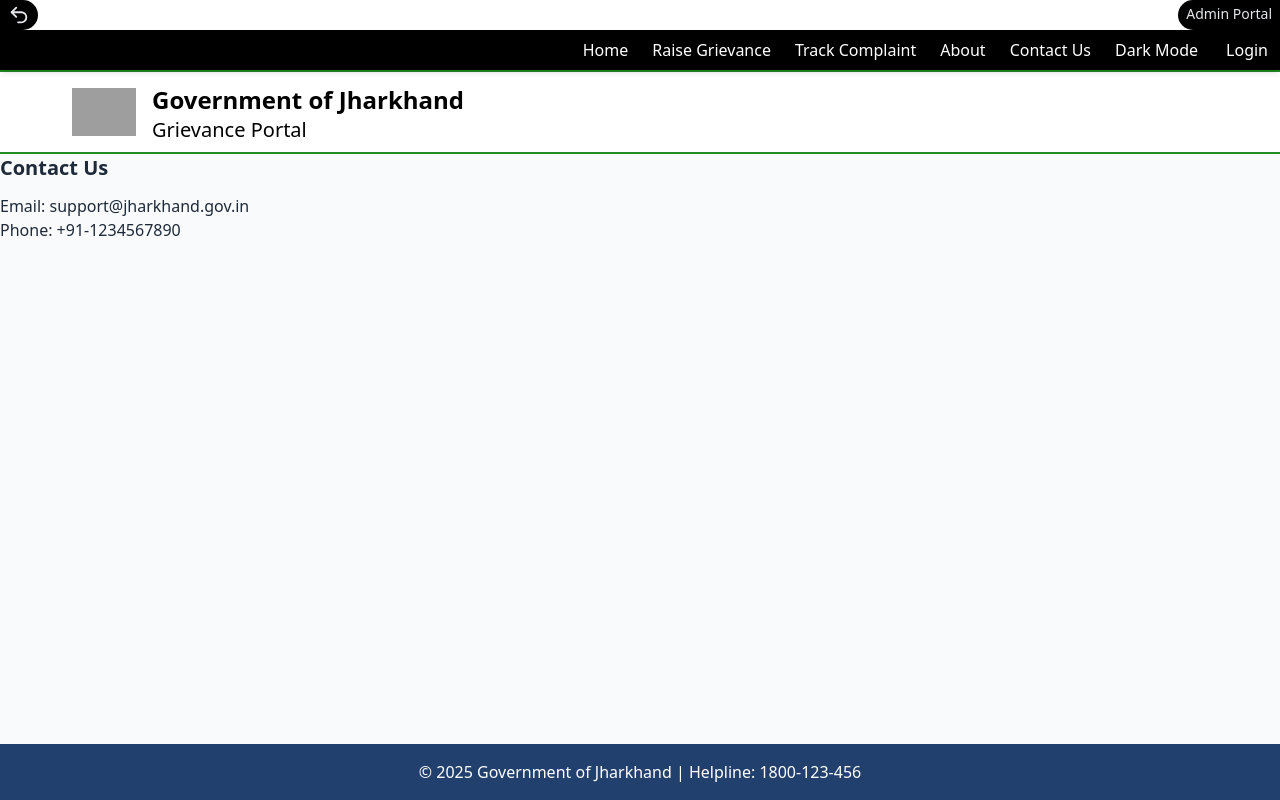
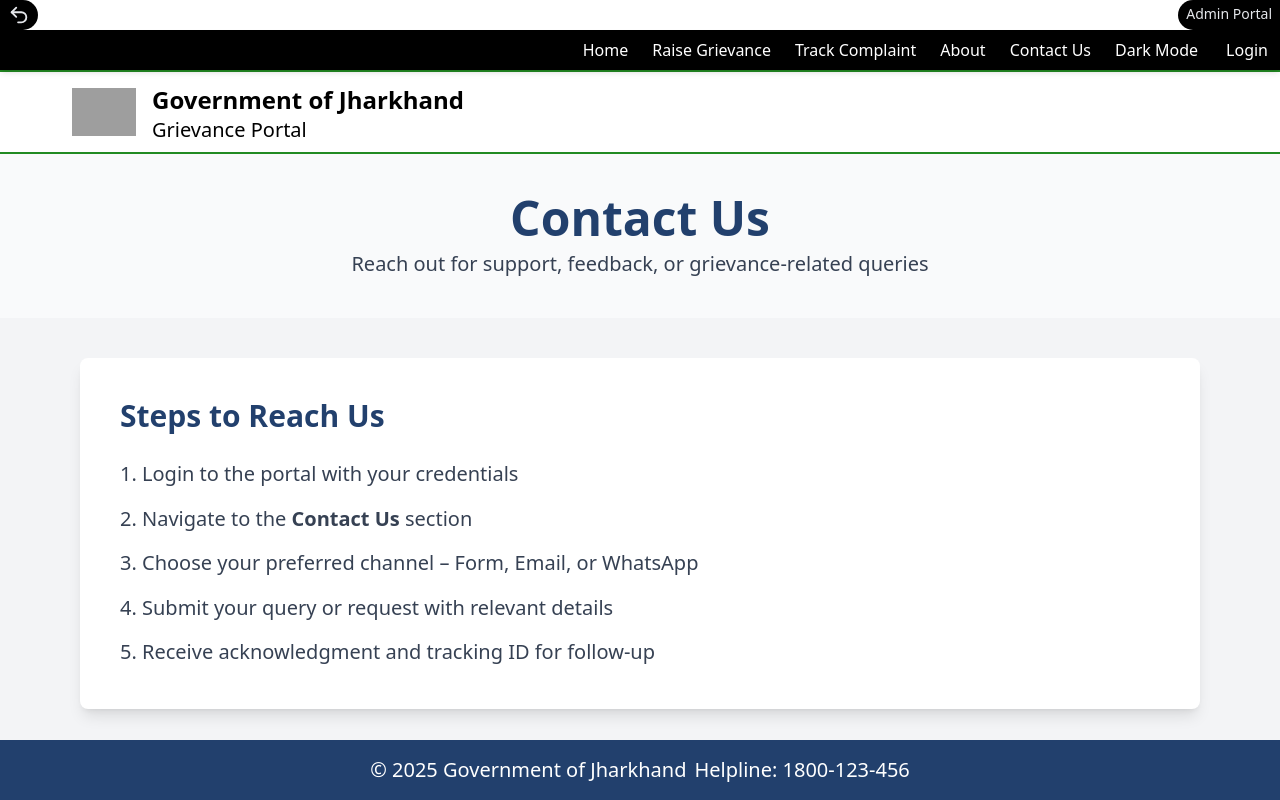
Before and after one commit to AaronSamuelM/Grievence_Portal, a React (Vite) app: page /contact in a window 1280 px wide. Built offline with nearby package versions, Linux system fonts and the light colour scheme; grey boxes are pictures that could not be loaded.

Commit message:
contact page

```diff
--- a/src/App.jsx
+++ b/src/App.jsx
@@ -62,7 +62,9 @@ function App() {
           Admin Portal
         </button>
       </div>
-      {!isLoginPage && <Sidebar LoggedIn={LoggedIn} setLoggedIn={setLoggedIn} />}
+      {!isLoginPage && (
+        <Sidebar LoggedIn={LoggedIn} setLoggedIn={setLoggedIn} />
+      )}
       <GlobalWarning />
       {!isLoginPage && <Header1 />}
 
@@ -86,13 +88,24 @@ function App() {
             <Route path="/links" element={<Links />} />
             <Route path="/contact" element={<Contact />} />
             <Route path="/settings" element={<Settings />} />
-            <Route path="/login" element={<Login setLoggedIn={setLoggedIn} />} />
+            <Route
+              path="/login"
+              element={<Login setLoggedIn={setLoggedIn} />}
+            />
           </Routes>
         </animated.div>
       </main>
 
-      <footer className="bg-[#22406d] text-white text-center py-4">
-        © 2025 Government of Jharkhand | Helpline: 1800-123-456
+      <footer className="bg-[#22406d] text-white py-4">
+        <div
+          className="container mx-auto px-4
+                  flex flex-col text-sm items-center justify-center gap-2
+                  md:flex-row md:text-lg
+                  lg:px-20 lg:text-xl"
+        >
+          <p>© 2025 Government of Jharkhand</p>
+          <p>Helpline: 1800-123-456</p>
+        </div>
       </footer>
     </div>
   );
--- a/src/pages/Contact.jsx
+++ b/src/pages/Contact.jsx
@@ -1,10 +1,152 @@
-function Contact() {
+import { useState } from "react";
+
+const faqs = [
+  { q: "How can I raise a grievance?", a: "You can log in to the portal, click 'Raise Grievance', fill the form with details, and submit. You’ll receive a tracking ID instantly." },
+  { q: "Can I submit without logging in?", a: "For better tracking and updates, login is recommended. However, you may still submit via email or WhatsApp." },
+  { q: "What documents are required?", a: "It depends on the nature of your grievance. Identity proof and supporting evidence (photos, bills, notices) are usually helpful." },
+  { q: "How long does it take to resolve a grievance?", a: "Resolution time varies by department, but most grievances are addressed within 7–15 working days." },
+  { q: "Can I edit my grievance after submission?", a: "Once submitted, grievances cannot be edited, but you may submit additional documents or clarifications." }
+];
+
+const Contact = () => {
+  const [openFAQ, setOpenFAQ] = useState(null);
+
   return (
+    <div className="flex flex-col">
+      {/* Header */}
+      <section className="text-center py-10 bg-gray-50">
+        <h1 className="text-3xl md:text-4xl lg:text-5xl font-bold text-[#22406d]">
+          Contact Us
+        </h1>
+        <p className="text-base md:text-lg lg:text-xl text-gray-700 mt-2">
+          Reach out for support, feedback, or grievance-related queries
+        </p>
+      </section>
+
+      {/* Steps to Contact */}
+      <section className="px-4 md:px-8 lg:px-20 py-10 bg-gray-100">
+        <div className="bg-white rounded-lg shadow-lg p-6 md:p-10">
+          <h2 className="text-2xl md:text-3xl font-semibold text-[#22406d] mb-6">
+            Steps to Reach Us
+          </h2>
+          <ol className="list-decimal list-inside text-gray-700 text-base md:text-lg lg:text-xl leading-relaxed space-y-3">
+            <li>Login to the portal with your credentials</li>
+            <li>Navigate to the <strong>Contact Us</strong> section</li>
+            <li>Choose your preferred channel – Form, Email, or WhatsApp</li>
+            <li>Submit your query or request with relevant details</li>
+            <li>Receive acknowledgment and tracking ID for follow-up</li>
+          </ol>
+        </div>
+      </section>
+
+      {/* Contact Options */}
+      <section className="grid grid-cols-1 md:grid-cols-2 lg:grid-cols-3 gap-6 px-4 md:px-8 lg:px-20 py-10 bg-gray-50">
+        <div className="bg-blue-100 p-6 rounded-lg shadow-lg text-center hover:bg-blue-200 transition-all duration-300">
+          <h3 className="text-lg md:text-xl lg:text-2xl font-semibold text-[#22406d] mb-3">📧 Email</h3>
+          <p className="text-gray-700 text-base md:text-lg">grievance@jharkhand.gov.in</p>
+        </div>
+        <div className="bg-green-100 p-6 rounded-lg shadow-lg text-center hover:bg-green-200 transition-all duration-300">
+          <h3 className="text-lg md:text-xl lg:text-2xl font-semibold text-green-700 mb-3">📱 WhatsApp</h3>
+          <p className="text-gray-700 text-base md:text-lg">+91-9876543210</p>
+        </div>
+        <div className="bg-yellow-100 p-6 rounded-lg shadow-lg text-center hover:bg-yellow-200 transition-all duration-300">
+          <h3 className="text-lg md:text-xl lg:text-2xl font-semibold text-yellow-700 mb-3">☎️ Helpline</h3>
+          <p className="text-gray-700 text-base md:text-lg">1800-123-456</p>
+        </div>
+      </section>
+
+      {/* Contact Form */}
+      <section className="px-4 md:px-8 lg:px-20 py-10 bg-gray-100">
+  <div className="bg-white p-6 md:p-10 rounded-lg shadow-lg grid grid-cols-1 lg:grid-cols-2 gap-10 items-center">
+    {/* Form */}
     <div>
-      <h1 className="text-xl font-bold mb-3">Contact Us</h1>
-      <p>Email: support@jharkhand.gov.in</p>
-      <p>Phone: +91-1234567890</p>
+      <h2 className="text-2xl md:text-3xl font-semibold text-[#22406d] mb-6">
+        Contact Form
+      </h2>
+      <form className="grid grid-cols-1 gap-6">
+  <input
+    type="text"
+    placeholder="Your Name"
+    className="p-3 border border-gray-300 rounded-lg w-full
+               focus:outline-none focus:ring-2 focus:ring-[#22406d]
+               placeholder-gray-500"
+  />
+  <input
+    type="email"
+    placeholder="Your Email"
+    className="p-3 border border-gray-300 rounded-lg w-full
+               focus:outline-none focus:ring-2 focus:ring-[#22406d]
+               placeholder-gray-500"
+  />
+  <textarea
+    rows="4"
+    placeholder="Your Message"
+    className="p-3 border border-gray-300 rounded-lg w-full
+               focus:outline-none focus:ring-2 focus:ring-[#22406d]
+               placeholder-gray-500"
+  ></textarea>
+  <button
+    type="submit"
+    className="bg-[#22406d] text-white py-3 rounded-lg shadow-md
+               hover:bg-[#1b3255] transition-transform hover:scale-105"
+  >
+    Submit
+  </button>
+</form>
+
+    </div>
+
+    {/* Illustration (only visible on large screens) */}
+    <div className="hidden lg:flex justify-center">
+      <img
+        src="/support.png"
+        alt="Contact Support"
+        className="w-4/5 rounded-lg shadow-md"
+      />
+    </div>
+  </div>
+</section>
+
+      {/* FAQs */}
+      <section className="px-4 md:px-8 lg:px-20 py-10 bg-gray-50">
+        <h2 className="text-2xl md:text-3xl font-semibold text-[#22406d] mb-6 text-center">
+          Frequently Asked Questions
+        </h2>
+        <div className="max-w-4xl mx-auto space-y-4">
+          {faqs.map((item, index) => (
+            <div key={index} className="bg-white p-4 rounded-lg shadow-lg hover:bg-gray-100 transition-all">
+              <button
+                className="w-full text-left flex justify-between items-center font-medium text-base md:text-lg text-[#22406d]"
+                onClick={() => setOpenFAQ(openFAQ === index ? null : index)}
+              >
+                {item.q}
+                <span className="text-xl">{openFAQ === index ? "−" : "+"}</span>
+              </button>
+              {openFAQ === index && (
+                <p className="mt-3 text-gray-700 text-sm md:text-base">{item.a}</p>
+              )}
+            </div>
+          ))}
+        </div>
+      </section>
+
+      {/* Solutions */}
+      <section className="grid grid-cols-1 md:grid-cols-2 lg:grid-cols-3 gap-6 px-4 md:px-8 lg:px-20 py-10 bg-gray-100">
+        <div className="bg-white p-6 rounded-lg shadow-lg text-center hover:bg-gray-200 transition-all">
+          <h3 className="text-lg md:text-xl lg:text-2xl font-bold text-[#22406d] mb-3">Quick Response</h3>
+          <p className="text-gray-600 text-sm md:text-base">Most queries are resolved within 24–48 hours.</p>
+        </div>
+        <div className="bg-white p-6 rounded-lg shadow-lg text-center hover:bg-gray-200 transition-all">
+          <h3 className="text-lg md:text-xl lg:text-2xl font-bold text-[#22406d] mb-3">Multi-Channel Support</h3>
+          <p className="text-gray-600 text-sm md:text-base">Email, WhatsApp, and Helpline available for ease.</p>
+        </div>
+        <div className="bg-white p-6 rounded-lg shadow-lg text-center hover:bg-gray-200 transition-all">
+          <h3 className="text-lg md:text-xl lg:text-2xl font-bold text-[#22406d] mb-3">Escalation</h3>
+          <p className="text-gray-600 text-sm md:text-base">Unresolved issues are auto-escalated to higher officials.</p>
+        </div>
+      </section>
     </div>
   );
-}
+};
+
 export default Contact;
```
